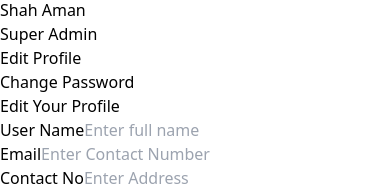
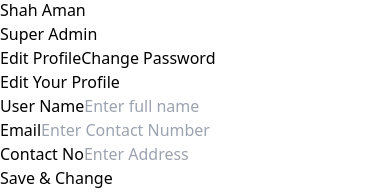
Before and after one commit to sparktechagency/dental-ecommerce-dashboard, a React (Vite) app: page /dashboard/Settings/profile in a window 390 px wide. Shown: the part 1437-1631 px from the top of the page. Built offline with nearby package versions, Linux system fonts and the light colour scheme.

Commit message:
fixing responsive issues

```diff
--- a/src/page/Settings/ChangePass.jsx
+++ b/src/page/Settings/ChangePass.jsx
@@ -5,7 +5,7 @@ function ChangePass() {
   const [showPassword, setShowPassword] = useState(false);
 
   return (
-    <div className="bg-white px-20 w-[715px] pt-10 py-5 rounded-md">
+    <div className="bg-white px-5 md:px-20 w-full md:w-[715px] py-5 rounded-md">
       <p className="text-primary text-center font-bold text-xl mb-5">
         Change Password
       </p>
--- a/src/page/Settings/EditProfile.jsx
+++ b/src/page/Settings/EditProfile.jsx
@@ -1,6 +1,6 @@
 function EditProfile() {
           return (
-            <div className="bg-white px-20 w-[715px] py-5 rounded-md">
+            <div className="bg-white px-5 md:px-20 w-full md:w-[715px] py-5 rounded-md">
               <p className="text-[#0D0D0D] text-center font-bold text-2xl mb-5">
                 Edit Your Profile
               </p>
--- a/src/page/Settings/Profile.jsx
+++ b/src/page/Settings/Profile.jsx
@@ -8,68 +8,61 @@ function ProfilePage() {
   const [activeTab, setActiveTab] = useState("editProfile");
 
   return (
-    <div className="overflow-y-auto">
-      <div className="px-5 pb-5 h-full">
-        <PageHeading title=" Admin Profile" />
-        <div className="mx-auto flex flex-col justify-center items-center">
+    <div className="w-full overflow-y-auto">
+      <div className="px-4 sm:px-6 lg:px-8 py-6 w-full">
+        <PageHeading title="Admin Profile" />
+        <div className="w-full md:max-w-4xl mx-auto">
           {/* Profile Picture Section */}
-          <div className="flex flex-col justify-center items-center mt-5 text-gray-800 w-[900px] mx-auto p-5 gap-5 rounded-lg">
+          <div className="flex flex-col items-center mt-4 sm:mt-6 bg-white bg-opacity-10 rounded-xl p-4 sm:p-6 w-full">
             <div className="relative">
-              <div className="w-[122px] h-[122px] bg-gray-300 rounded-full border-4 border-white shadow-xl flex justify-center items-center">
+              <div className="w-24 h-24 sm:w-32 sm:h-32 bg-gray-300 rounded-full border-4 border-white shadow-lg sm:shadow-xl flex justify-center items-center overflow-hidden">
                 <img
                   src="https://avatar.iran.liara.run/public/44"
                   alt="profile"
-                  className="h-30 w-32 rounded-full"
+                  className="w-full h-full object-cover"
                 />
                 {/* Upload Icon */}
-                <div className="absolute bottom-2 right-2 bg-white p-2 rounded-full shadow-md cursor-pointer">
+                <div className="absolute bottom-1 right-1 sm:bottom-2 sm:right-2 bg-white p-1.5 sm:p-2 rounded-full shadow-md cursor-pointer">
                   <label htmlFor="profilePicUpload" className="cursor-pointer">
-                    <FaCamera className="text-[#136BFB]" />
+                    <FaCamera className="text-[#136BFB] w-3 h-3 sm:w-4 sm:h-4" />
                   </label>
                   <input type="file" id="profilePicUpload" className="hidden" />
                 </div>
               </div>
             </div>
-            <div className="flex flex-col items-center gap-1">
-              <p className="text-xl md:text-3xl font-bold text-white">
-                Shah Aman
-              </p>
-              <p className="text-gray-100">
-                Super Admin
-              </p>
+            <div className="text-center mt-3 sm:mt-4">
+              <p className="text-lg sm:text-2xl font-bold text-white">Shah Aman</p>
+              <p className="text-sm sm:text-base text-gray-200">Super Admin</p>
             </div>
           </div>
 
           {/* Tab Navigation Section */}
-          <div className="flex justify-center items-center gap-5 text-md md:text-xl font-semibold my-5">
-            <p
+          <div className="flex justify-center items-center gap-3 sm:gap-5 text-sm sm:text-base md:text-lg font-medium sm:font-semibold my-4 sm:my-6">
+            <button
               onClick={() => setActiveTab("editProfile")}
-              className={`cursor-pointer pb-1 ${
+              className={`px-3 py-1.5 sm:px-4 sm:py-2 rounded-md transition-colors ${
                 activeTab === "editProfile"
-                  ? "text-[#136BFB] border-b-2 border-[#136BFB]"
-                  : "text-[#6A6D76]"
+                  ? "bg-blue-600 text-white"
+                  : "text-gray-300 hover:bg-gray-700"
               }`}
             >
               Edit Profile
-            </p>
-            <p
+            </button>
+            <button
               onClick={() => setActiveTab("changePassword")}
-              className={`cursor-pointer pb-1 ${
+              className={`px-3 py-1.5 sm:px-4 sm:py-2 rounded-md transition-colors ${
                 activeTab === "changePassword"
-                  ? "text-[#136BFB] border-b-2 border-[#136BFB]"
-                  : "text-[#6A6D76]"
+                  ? "bg-blue-600 text-white"
+                  : "text-gray-300 hover:bg-gray-700"
               }`}
             >
               Change Password
-            </p>
+            </button>
           </div>
 
-          {/* Tab Content Section */}
-          <div className="flex justify-center items-center p-5 rounded-md">
-            <div className="w-full max-w-3xl">
-              {activeTab === "editProfile" && <EditProfile />}
-              {activeTab === "changePassword" && <ChangePass />}
-            </div>
+          {/* Tab Content */}
+          <div className="w-full max-w-2xl mx-auto">
+            {activeTab === "editProfile" ? <EditProfile /> : <ChangePass />}
           </div>
         </div>
       </div>
```
